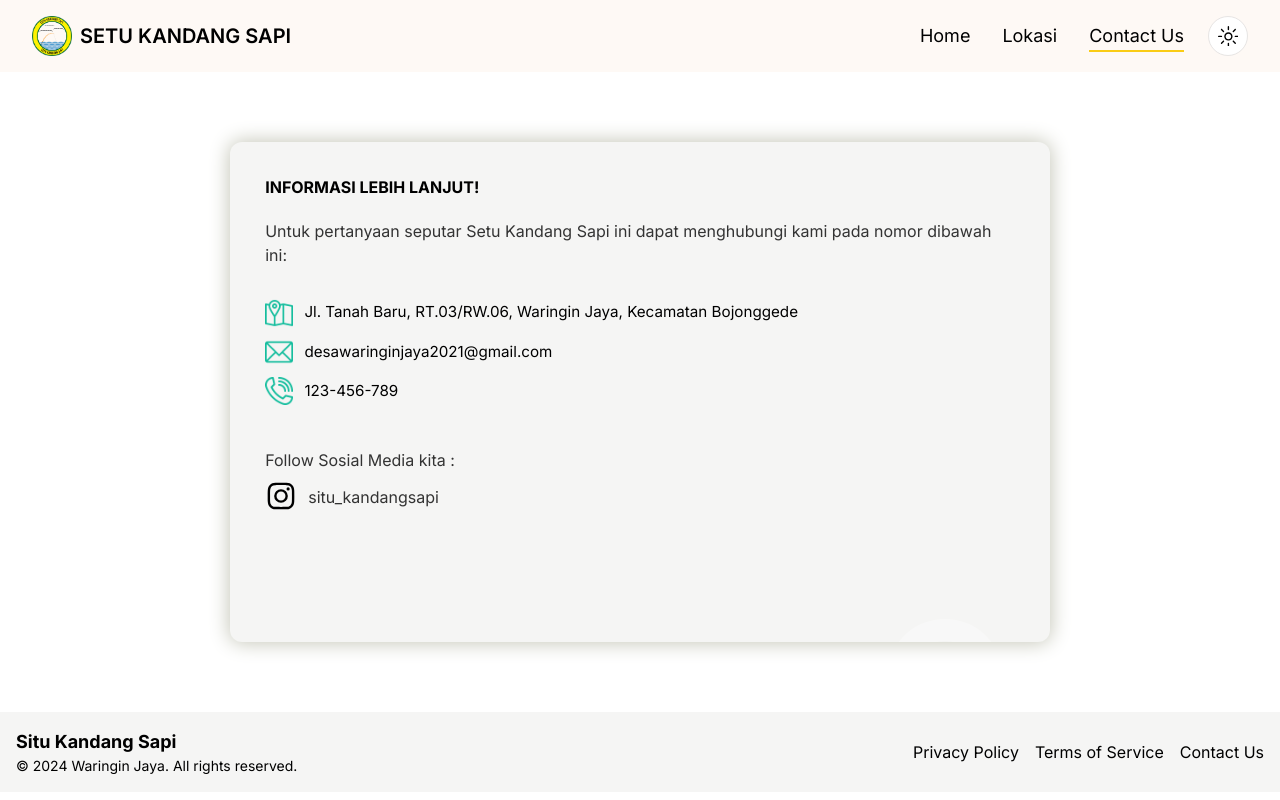
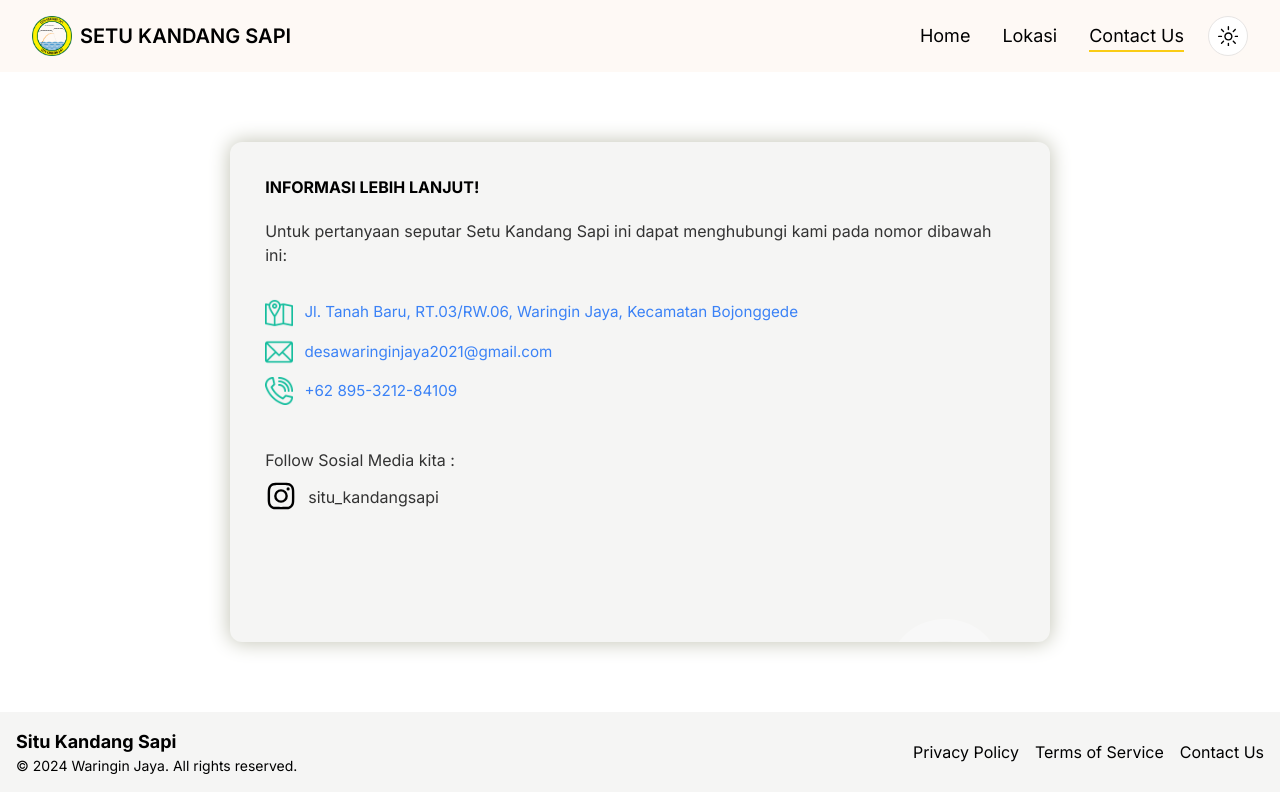
Before and after one commit to BlackRing8/setukandangsapi, a Next.js app: page /kontakkami in a window 1280 px wide. Built offline with nearby package versions, Linux system fonts and the light colour scheme.

Commit message:
update no telp

```diff
--- a/app/kontakkami/page.jsx
+++ b/app/kontakkami/page.jsx
@@ -44,18 +44,22 @@ const Contact = () => {
               <Image src="/img/location.png" className="icon" alt="" width={500} height={300} />
               <a
                 href="https://www.google.co.id/maps/place/setu+kandang+sapi/@-6.51185,106.781632,17z/data=!3m1!4b1!4m6!3m5!1s0x2e69c3f48526329b:0xba55f76993af340b!8m2!3d-6.5118553!4d106.7842069!16s%2Fg%2F11vld46bbw?entry=ttu"
-                className="hover:text-blue-500 hover:underline"
+                className="text-blue-500 hover:underline"
               >
                 Jl. Tanah Baru, RT.03/RW.06, Waringin Jaya, Kecamatan Bojonggede
               </a>
             </div>
             <div className="information dark:text-[#fff]">
               <Image src="/img/email.png" className="icon" alt="" width={500} height={300} />
-              <a href="mailto:desawaringinjaya2021@gmail.com">desawaringinjaya2021@gmail.com</a>
+              <a href="mailto:https://mail.google.com/mail/?view=cm&fs=1&to=desawaringinjaya2021@gmail.com&su=Subjek%20Email&body=Isi%20pesan%20di%20sini." className="text-blue-500">
+                desawaringinjaya2021@gmail.com
+              </a>
             </div>
             <div className="information dark:text-[#fff]">
               <Image src="/img/phone.png" className="icon" alt="" width={500} height={300} />
-              <a href="https://wa.me/6285156322774?text=Halo%2C%20saya%20ingin%20bertanya%20tentang%20produk%20Anda.">123-456-789</a>
+              <a href="https://wa.me/62895321284109?text=Halo%2C%20saya%20ingin%20bertanya%20tentang%20setu%20kandang%20Sapi." className="text-blue-500 hover:underline">
+                +62 895-3212-84109
+              </a>
             </div>
           </div>
           <div className="social-media">
--- a/components/home-component/Fasilitas.jsx
+++ b/components/home-component/Fasilitas.jsx
@@ -14,19 +14,19 @@ const projectData = [
   {
     image: "/footage/1g.jpeg",
     name: "Pemancingan",
-    description: "Lorem ipsum dolor sit amet..",
+
     link: "https://www.instagram.com/reel/CyTGGPSvZ93/?utm_source=ig_web_copy_link&igsh=MzRlODBiNWFlZA==",
   },
   {
     image: "/footage/f6.jpeg",
     name: "Perahu bebek",
-    description: "Lorem ipsum dolor sit amet.",
+
     link: "https://www.instagram.com/tv/CdN6zKQBc9Q/?utm_source=ig_web_copy_link&igsh=MzRlODBiNWFlZA==",
   },
   {
     image: "/footage/f1.jpeg",
     name: "Running Track",
-    description: "Lorem ipsum dolor sit amet.",
+
     link: "https://www.instagram.com/reel/CxkGpCmvNF-/?utm_source=ig_web_copy_link&igsh=MzRlODBiNWFlZA==",
   },
 ];
--- a/components/home-component/ProjectCard.jsx
+++ b/components/home-component/ProjectCard.jsx
@@ -13,9 +13,9 @@ const ProjectCard = ({ project }) => {
       </CardHeader>
       <div className="h-full px-8 py-2">
         <h4 className="h4 mb-1 font-bold text-xl">{project.name}</h4>
-        <p className="text-muted-foreground text-lg">{project.description}</p>
+
         <Link href={project.link} className="flex my-3">
-          <Instagram /> <span className="ml-3 font-semibold">Selengkapnya</span>
+          <Instagram /> <span className="ml-3 font-semibold text-blue-500">Selengkapnya</span>
         </Link>
       </div>
     </Card>
```
